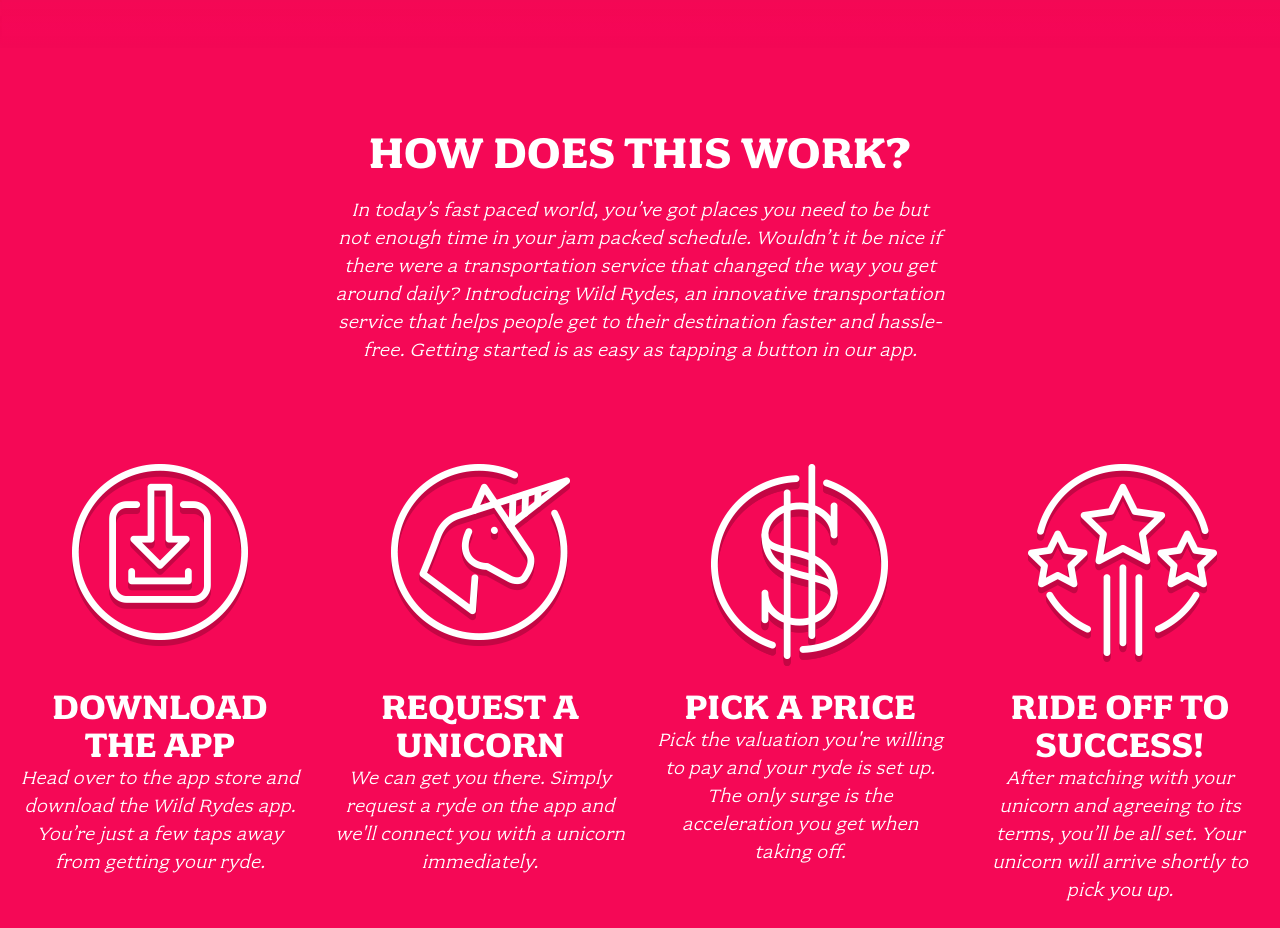
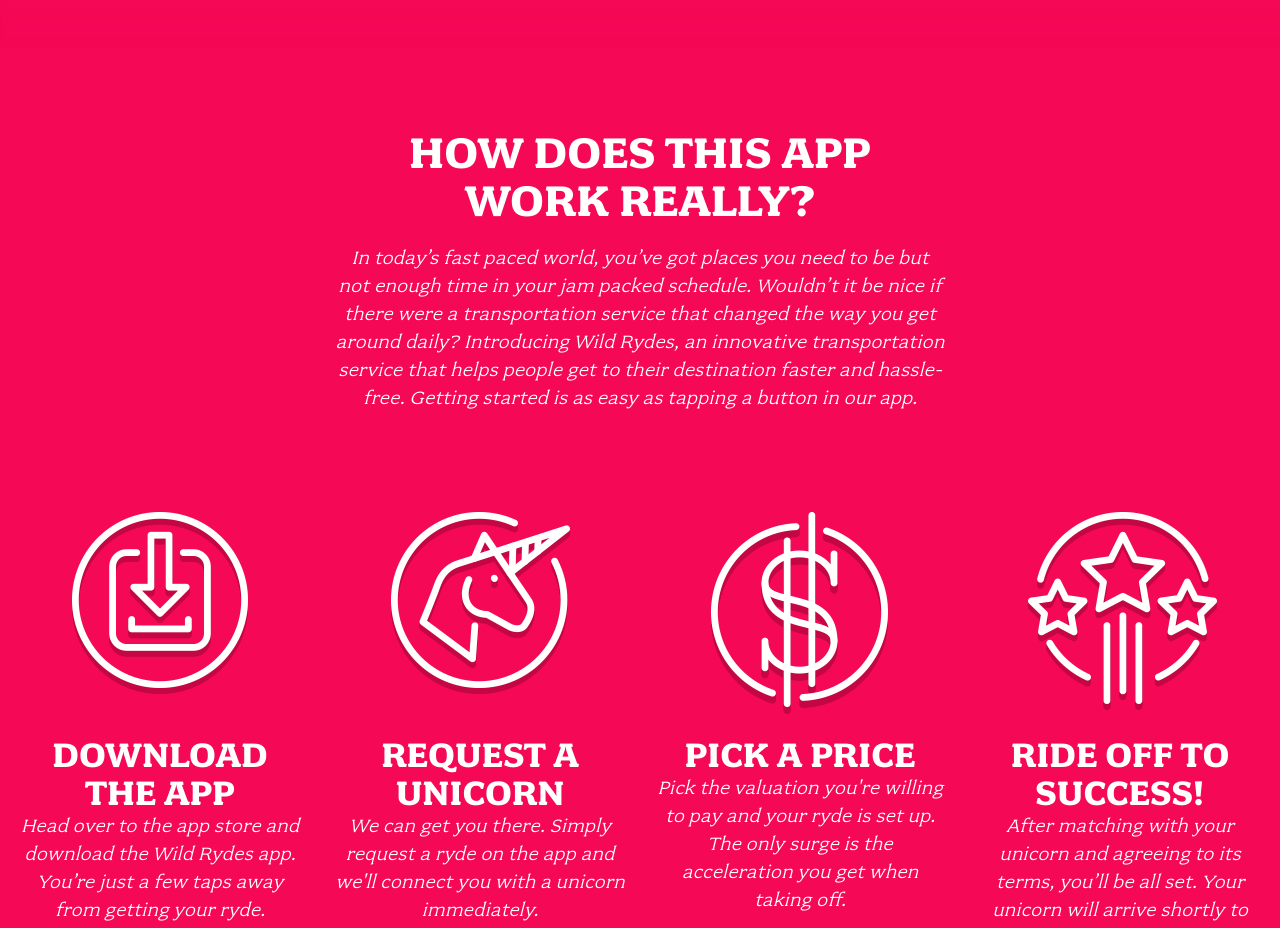
Before and after one commit to sayuki2117/wildrydes-site, a plain HTML site: page index.html in a window 1280 px wide. Shown: the part 900-1828 px from the top of the page. Drawn offline with Linux system fonts and the light colour scheme.

Commit message:
Update index.html

```diff
--- a/index.html
+++ b/index.html
@@ -30,7 +30,7 @@
 
   <section class="home-about">
     <div class="row column large-9 xlarge-6 xxlarge-4">
-      <h2 class="section-title">How Does This Work?</h2>
+      <h2 class="section-title">How Does This app Work Really?</h2>
       <p class="content">
         In today’s fast paced world, you’ve got places you need to be but not enough time in your jam packed schedule. Wouldn’t it be nice if there were a transportation service that changed the way you get around daily? Introducing Wild Rydes, an innovative transportation service that helps people get to their destination faster and hassle-free. Getting started is as easy as tapping a button in our app.
       </p>
```
